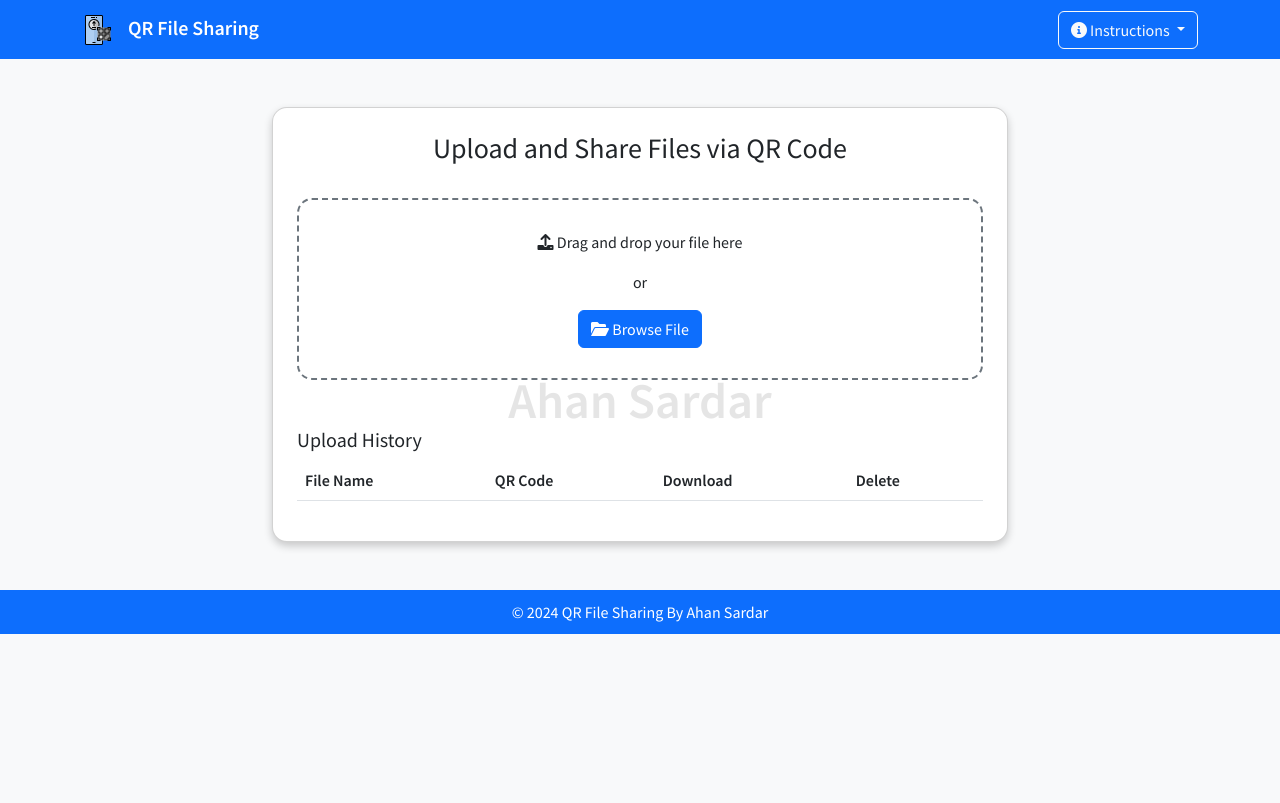
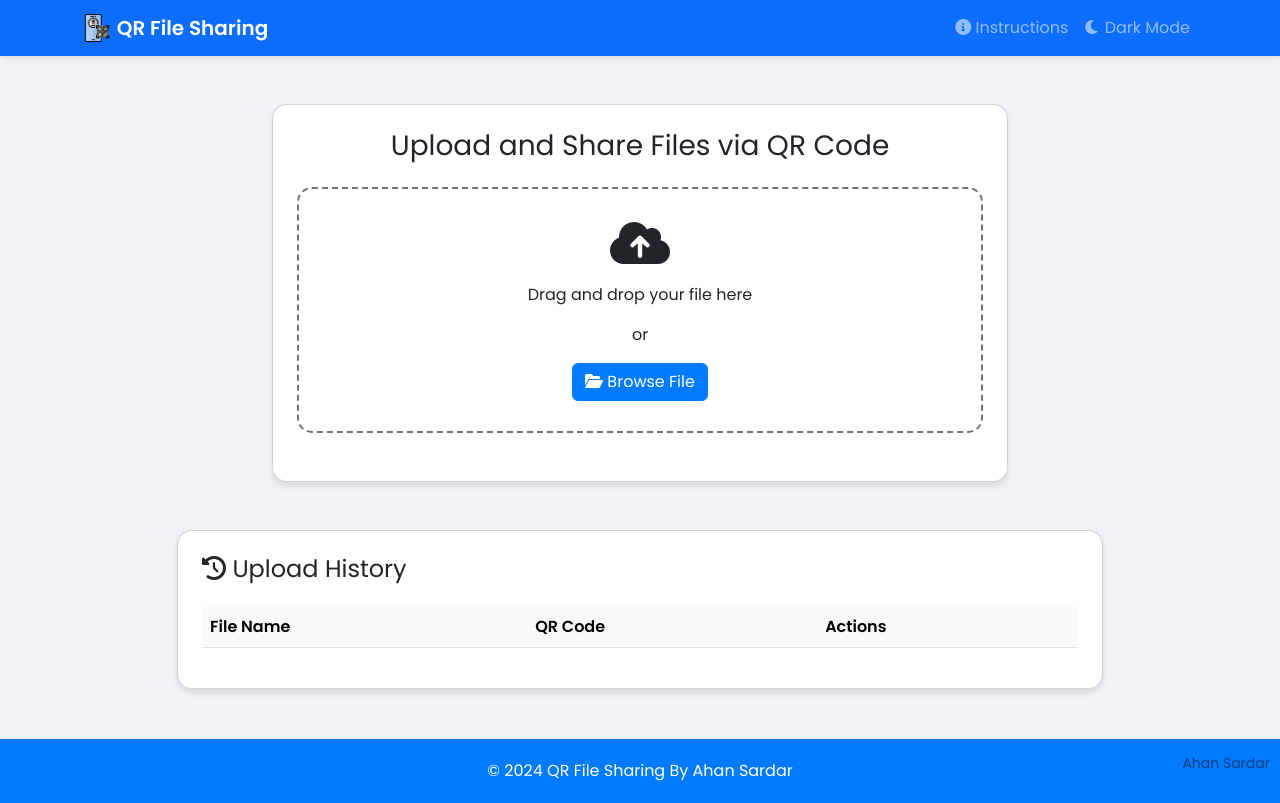
Before and after one commit to ahancrypto/QR-File-Sharing, a Flask app: page / in a window 1280 px wide. Before the commit the page ends 634 px from the top, so only its background shows below. Run offline with Flask 3, Linux system fonts and the light colour scheme; lists and menus that the app fills with data are empty; some libraries are stand-ins or nearby versions.

Commit message:
Add files via upload

```diff
--- a/app/templates/index.html
+++ b/app/templates/index.html
@@ -4,36 +4,34 @@
     <meta charset="UTF-8">
     <meta name="viewport" content="width=device-width, initial-scale=1.0">
     <title>QR File Sharing - Share with Ease</title>
-	<link rel="icon" href="/static/favicon.png" type="image/png"> <!-- Change the path to your icon -->
-
-    <!-- Bootstrap CSS -->
+    <link rel="icon" href="/static/favicon.png" type="image/png">
     <link href="https://cdn.jsdelivr.net/npm/bootstrap@5.3.0/dist/css/bootstrap.min.css" rel="stylesheet">
     <link href="https://cdnjs.cloudflare.com/ajax/libs/font-awesome/6.0.0-beta3/css/all.min.css" rel="stylesheet">
-	 <link href="https://fonts.googleapis.com/css2?family=Source+Sans+Pro:wght@400;600&display=swap" rel="stylesheet">
-
-</head>
+    <link href="https://fonts.googleapis.com/css2?family=Poppins:wght@400;600&display=swap" rel="stylesheet">
     <style>
         body {
-            background-color: #f8f9fa;
-			  font-family: 'Source Sans Pro', sans-serif;
-            position: relative;
-            min-height: 100vh;
+            font-family: 'Poppins', sans-serif;
+            background-color: #f0f2f5;
+            color: #333;
+            transition: background-color 0.3s, color 0.3s;
         }
         .dark-mode {
-            background-color: #121212;
-            color: #ffffff;
+            background-color: #1a1a1a;
+            color: #f0f2f5;
+        }
+        .navbar {
+            box-shadow: 0 2px 4px rgba(0,0,0,0.1);
         }
         .navbar-brand {
-    font-family: 'Source Sans Pro', sans-serif;
-    font-weight: 600;  /* Semi-bold for emphasis */
-}
-.btn, .dropdown-item {
-    font-family: 'Source Sans Pro', sans-serif;
-    font-weight: 400;  /* Regular weight for better readability */
+            font-weight: 600;
         }
         .card {
             border-radius: 15px;
-            box-shadow: 0 4px 8px rgba(0, 0, 0, 0.2);
+            box-shadow: 0 4px 6px rgba(0, 0, 0, 0.1);
+            transition: transform 0.3s ease;
+        }
+        .card:hover {
+            transform: translateY(-5px);
         }
         #dropArea {
             border: 2px dashed #6c757d;
@@ -41,234 +39,108 @@
             border-radius: 15px;
             text-align: center;
             background-color: #ffffff;
-            transition: background-color 0.3s, border-color 0.3s;
+            transition: all 0.3s ease;
         }
         #dropArea.dragover {
-            background-color: #d1e7dd;
-            border-color: #0d6efd;
+            background-color: #e9ecef;
+            border-color: #007bff;
         }
-        .hidden {
-            display: none;
+        .btn-primary {
+            background-color: #007bff;
+            border-color: #007bff;
+        }
+        .btn-primary:hover {
+            background-color: #0056b3;
+            border-color: #0056b3;
+        }
+        .instruction-item {
+            background-color: #f8f9fa;
+            border-left: 5px solid #007bff;
+            padding: 15px;
+            margin-bottom: 15px;
+            border-radius: 5px;
+            transition: all 0.3s ease;
+        }
+        .instruction-item:hover {
+            transform: translateX(10px);
+            box-shadow: 0 2px 4px rgba(0,0,0,0.1);
         }
         .footer {
-            background-color: #0d6efd;
+            background-color: #007bff;
             color: #ffffff;
-            padding: 10px 0;
-        }
-		.manual-icon {
-    width: 32px;  /* Adjust width */
-    height: auto;  /* Maintain aspect ratio */
-    margin-right: 10px; /* Space between the icon and title */
-}
-        /* Spinner Styles - Centered */
-        #spinner {
-            display: none;
-            position: absolute;
-            top: 50%;
-            left: 50%;
-            transform: translate(-50%, -50%);
-            text-align: center;
-        }
-        /* Notification Styles - Top-left */
-        #notification {
-            display: none;
-            position: fixed;
-            top: 10px;
-            left: 10px;
-            z-index: 1050;
-            min-width: 200px;
-        }
-		  /* Custom styling for the instruction pane */
-        .instruction-pane {
-            display: none;  /* Hidden by default */
-            animation: fadeIn 0.5s ease-in-out; /* Fade-in effect */
-        }
-
-        /* Styling for each instruction item */
-        .instruction-item {
-            padding: 10px;
-            margin-bottom: 15px;
-            background-color: #f8f9fa;
-            border-radius: 5px;
-            border-left: 5px solid #007bff;
-            transition: transform 0.3s ease;
-        }
-
-        .instruction-item:hover {
-            transform: translateX(10px); /* Subtle animation on hover */
-        }
-
-        .instruction-item i {
-            color: #007bff;
-        }
-		.instructions-text {
-    font-family: 'Source Sans Pro', sans-serif;
-    font-weight: 400;
-    line-height: 1.5;
+            padding: 20px 0;
+            margin-top: 50px;
         }
         #author-name {
-      position: fixed; /* Fix the watermark to stay in place */
-      top: 50%; /* Center vertically */
-      left: 50%; /* Center horizontally */
-      transform: translate(-50%, -50%); /* Adjust to perfectly center it */
-      font-size: 50px; /* Larger text */
-      color: rgba(0, 0, 0, 0.1); /* Light opacity for a faint watermark effect */
-      font-weight: bold;
-      pointer-events: none; /* Make sure it doesn’t interfere with other elements */
-      z-index: 9999; /* Ensure it’s on top of everything */
-      text-align: center;
-      user-select: none; /* Prevent text selection */
+            position: fixed;
+            bottom: 10px;
+            right: 10px;
+            font-size: 14px;
+            color: rgba(0, 0, 0, 0.5);
+            pointer-events: none;
         }
-
-        /* Custom animations */
+        .dark-mode #author-name {
+            color: rgba(255, 255, 255, 0.5);
+        }
         @keyframes fadeIn {
-            from {
-                opacity: 0;
+            from { opacity: 0; }
+            to { opacity: 1; }
         }
-            to {
-                opacity: 1;
-            }
+        .fade-in {
+            animation: fadeIn 0.5s ease-in-out;
         }
     </style>
 </head>
 <body>
-<!-- Navigation Bar -->
     <nav class="navbar navbar-expand-lg navbar-dark bg-primary">
         <div class="container">
-        <p id="author-name"></p>
-        <!-- Icon beside the title -->
             <a class="navbar-brand" href="#">
-            <img src="/static/app.png" class="manual-icon" alt="QR File Sharing"> <!-- Image icon for manual -->
+                <img src="/static/app.png" width="30" height="30" class="d-inline-block align-top mr-2" alt="">
                 QR File Sharing
             </a>
-
-        <!-- Instruction Dropdown -->
-        <div class="dropdown">
-            <button class="btn btn-outline-light dropdown-toggle" type="button" id="instructionDropdown" data-bs-toggle="dropdown" aria-expanded="false">
+            <button class="navbar-toggler" type="button" data-bs-toggle="collapse" data-bs-target="#navbarNav" aria-controls="navbarNav" aria-expanded="false" aria-label="Toggle navigation">
+                <span class="navbar-toggler-icon"></span>
+            </button>
+            <div class="collapse navbar-collapse" id="navbarNav">
+                <ul class="navbar-nav ms-auto">
+                    <li class="nav-item">
+                        <a class="nav-link" href="#" id="showInstructions">
                             <i class="fas fa-info-circle"></i> Instructions
-            </button>
-            <ul class="dropdown-menu" aria-labelledby="instructionDropdown">
-                <li><a class="dropdown-item" href="#" id="showInstructions">View Instructions</a></li>
+                        </a>
+                    </li>
+                    <li class="nav-item">
+                        <a class="nav-link" href="#" id="darkModeToggle">
+                            <i class="fas fa-moon"></i> Dark Mode
+                        </a>
+                    </li>
                 </ul>
             </div>
-
-
         </div>
     </nav>
 
-    <!-- Instruction Pane (Hidden by default) -->
-    <div class="container my-5 instruction-pane" id="instructionPane">
-        <div class="card p-4">
-            <h4 class="text-primary mb-3"><i class="fas fa-book"></i> How to Use QR File Sharing</h4>
-			<div class="instruction-item">
-			<strong>THIS APP ONLY WORKS IN LAN</strong>
-			</div>
-
-            <div class="instruction-item">
-                <i class="fas fa-file-upload"></i>
-                <strong>Step 1:</strong> Drag and drop your file into the designated area or click the "Browse File" button to select a file. It's easy—just a simple drag or click!
-            </div>
-
-            <div class="instruction-item">
-                <i class="fas fa-qrcode"></i>
-                <strong>Step 2:</strong> Once the file is uploaded, a shiny new QR code will appear on your screen. This is your magic key to share the file.
-            </div>
-
-            <div class="instruction-item">
-                <i class="fas fa-mobile-alt"></i>
-                <strong>Step 3:</strong> You can scan the QR code with another device to instantly access the file. It’s quick and hassle-free!
-            </div>
-
-            <div class="instruction-item">
-                <i class="fas fa-download"></i>
-                <strong>Step 4:</strong> If you prefer downloading, simply click the "Download" button to save the file on your device.
-            </div>
-
-            <div class="instruction-item">
-                <i class="fas fa-link"></i>
-                <strong>Step 5:</strong> Want to share the link directly? No problem! Just click the "Copy Link" button, and it's ready to be pasted wherever you want.
-            </div>
-
-            <div class="instruction-item">
-                <i class="fas fa-history"></i>
-                <strong>Step 6:</strong> All uploaded files are neatly stored in the upload history for quick access anytime you need them.
-            </div>
-
-            <button class="btn btn-danger mt-3" id="closeInstructions"><i class="fas fa-times"></i> Close Instructions</button>
-        </div>
-    </div>
-    </div>
-
-    <!-- Custom Notification Section -->
-    <div id="notification" class="alert alert-info hidden" role="alert">
-        <span id="notificationMessage"></span>
-    </div>
-
-    <!-- Spinner Section -->
-    <div id="spinner" class="spinner-border text-primary hidden" role="status">
-        <span class="visually-hidden">Loading...</span>
-    </div>
-
-    <!-- Main Content -->
     <div class="container my-5">
         <div class="row justify-content-center">
             <div class="col-md-8">
-                <div class="card p-4">
-                    <h3 class="card-title text-center">Upload and Share Files via QR Code</h3>
-                    <div id="dropArea" class="mt-4">
-                        <p><i class="fas fa-upload"></i> Drag and drop your file here</p>
+                <div class="card p-4 fade-in">
+                    <h3 class="card-title text-center mb-4">Upload and Share Files via QR Code</h3>
+                    <div id="dropArea" class="mb-4">
+                        <i class="fas fa-cloud-upload-alt fa-3x mb-3"></i>
+                        <p>Drag and drop your file here</p>
                         <p>or</p>
                         <button class="btn btn-primary" onclick="document.getElementById('fileInput').click()">
                             <i class="fas fa-folder-open"></i> Browse File
                         </button>
                         <input type="file" id="fileInput" class="d-none">
                     </div>
-					<!-- Modal for confirmation -->
-<div class="modal fade" id="deleteConfirmModal" tabindex="-1" aria-labelledby="deleteConfirmModalLabel" aria-hidden="true">
-    <div class="modal-dialog">
-        <div class="modal-content">
-            <div class="modal-header">
-                <h5 class="modal-title" id="deleteConfirmModalLabel">Confirm Deletion</h5>
-                <button type="button" class="btn-close" data-bs-dismiss="modal" aria-label="Close"></button>
+                    <div id="fileMetadata" class="mb-4 d-none">
+                        <h5>File Details:</h5>
+                        <p><strong>Name:</strong> <span id="fileName"></span></p>
+                        <p><strong>Size:</strong> <span id="fileSize"></span></p>
                     </div>
-            <div class="modal-body">
-                Are you sure you want to delete the file "<span id="fileToDeleteName"></span>" from the upload history?
-            </div>
-            <div class="modal-footer">
-                <button type="button" class="btn btn-secondary" data-bs-dismiss="modal">Cancel</button>
-                <button type="button" class="btn btn-danger" id="confirmDeleteButton">Delete</button>
-            </div>
-        </div>
-    </div>
-</div>
-<!-- Modal for Enlarged QR Code -->
-<div class="modal fade" id="qrCodeModal" tabindex="-1" aria-labelledby="qrCodeModalLabel" aria-hidden="true">
-    <div class="modal-dialog modal-dialog-centered">
-        <div class="modal-content">
-            <div class="modal-header">
-                <h5 class="modal-title" id="qrCodeModalLabel">Enlarged QR Code</h5>
-                <button type="button" class="btn-close" data-bs-dismiss="modal" aria-label="Close"></button>
-            </div>
-            <div class="modal-body">
-                <img id="enlargedQrCode" src="" alt="Enlarged QR Code" class="img-fluid rounded mx-auto d-block">
-            </div>
-        </div>
-    </div>
-</div>
-
-
-
-                    <!-- File Metadata -->
-                    <div id="fileMetadata" class="mt-4 hidden">
-                        <p><strong>File Name:</strong> <span id="fileName"></span></p>
-                        <p><strong>File Size:</strong> <span id="fileSize"></span></p>
-                    </div>
-
-                     <!-- QR Code Display -->
-                    <div id="qrCodeSection" class="mt-4 text-center hidden">
-                        <h5>Your QR Code:</h5>
-                        <img id="qrCodeImage" src="" alt="QR Code" class="img-fluid rounded">
-                        <div class="mt-3">
+                    <div id="qrCodeSection" class="text-center mb-4 d-none">
+                        <h5 class="mb-3">Your QR Code:</h5>
+                        <img id="qrCodeImage" src="" alt="QR Code" class="img-fluid rounded mb-3">
+                        <div class="d-flex justify-content-center gap-2">
                             <a id="downloadLink" href="#" class="btn btn-success">
                                 <i class="fas fa-download"></i> Download File
                             </a>
@@ -277,17 +149,20 @@
                             </button>
                         </div>
                     </div>
-
-                    <!-- Upload History -->
-                    <div id="uploadHistory" class="mt-5">
-                        <h5>Upload History</h5>
-                        <table class="table table-striped">
-                            <thead>
+                </div>
+            </div>
+        </div>
+        <div class="row justify-content-center mt-5">
+            <div class="col-md-10">
+                <div class="card p-4 fade-in">
+                    <h4 class="mb-4"><i class="fas fa-history"></i> Upload History</h4>
+                    <div class="table-responsive">
+                        <table class="table table-hover">
+                            <thead class="table-light">
                                 <tr>
                                     <th>File Name</th>
                                     <th>QR Code</th>
-                                    <th>Download</th>
-                                    <th>Delete</th>
+                                    <th>Actions</th>
                                 </tr>
                             </thead>
                             <tbody id="historyTable">
@@ -299,6 +174,66 @@
             </div>
         </div>
     </div>
+
+    <div class="modal fade" id="instructionModal" tabindex="-1" aria-labelledby="instructionModalLabel" aria-hidden="true">
+        <div class="modal-dialog modal-lg">
+            <div class="modal-content">
+                <div class="modal-header">
+                    <h5 class="modal-title" id="instructionModalLabel"><i class="fas fa-book"></i> How to Use QR File Sharing</h5>
+                    <button type="button" class="btn-close" data-bs-dismiss="modal" aria-label="Close"></button>
+                </div>
+                <div class="modal-body">
+                    <div class="instruction-item">
+                        <i class="fas fa-exclamation-triangle text-warning"></i>
+                        <strong>Important:</strong> This app only works in LAN (Local Area Network).
+                    </div>
+                    <div class="instruction-item">
+                        <i class="fas fa-file-upload text-primary"></i>
+                        <strong>Step 1:</strong> Upload your file by dragging and dropping or clicking "Browse File".
+                    </div>
+                    <div class="instruction-item">
+                        <i class="fas fa-qrcode text-success"></i>
+                        <strong>Step 2:</strong> A QR code will be generated for your uploaded file.
+                    </div>
+                    <div class="instruction-item">
+                        <i class="fas fa-mobile-alt text-info"></i>
+                        <strong>Step 3:</strong> Scan the QR code with another device to access the file.
+                    </div>
+                    <div class="instruction-item">
+                        <i class="fas fa-download text-primary"></i>
+                        <strong>Step 4:</strong> Click "Download" to save the file on your device.
+                    </div>
+                    <div class="instruction-item">
+                        <i class="fas fa-link text-secondary"></i>
+                        <strong>Step 5:</strong> Use "Copy Link" to share the file link directly.
+                    </div>
+                    <div class="instruction-item">
+                        <i class="fas fa-history text-muted"></i>
+                        <strong>Step 6:</strong> Access your upload history for quick file retrieval.
+                    </div>
+                </div>
+            </div>
+        </div>
+    </div>
+
+
+
+    <div id="notification" class="toast align-items-center text-white bg-primary border-0" role="alert" aria-live="assertive" aria-atomic="true">
+        <div class="d-flex">
+            <div class="toast-body" id="notificationMessage"></div>
+            <button type="button" class="btn-close btn-close-white me-2 m-auto" data-bs-dismiss="toast" aria-label="Close"></button>
+        </div>
+    </div>
+
+    <div id="spinner" class="position-fixed top-50 start-50 translate-middle d-none">
+        <div class="spinner-border text-primary" role="status">
+            <span class="visually-hidden">Loading...</span>
+        </div>
+    </div>
+
+    <p id="author-name"></p>
+
+    <script src="https://cdn.jsdelivr.net/npm/bootstrap@5.3.0/dist/js/bootstrap.bundle.min.js"></script>
 
 	<script>
 
```
Lines whose indentation alone changed are shown as unchanged.
